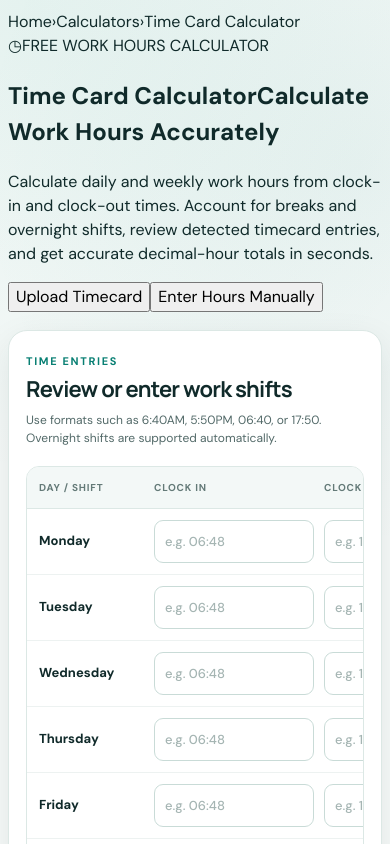
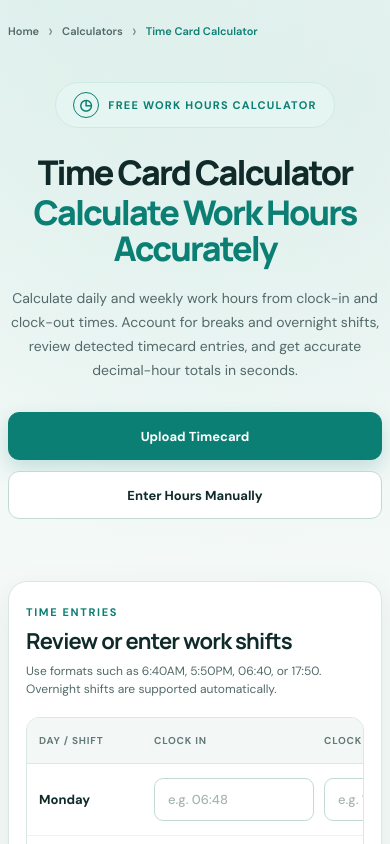
Before and after one commit to SyedAbdulSami2/timecard-calculator, a Next.js app in the folder frontend/: page / in a window 390 px wide. Shown: the top 844 px of the page. Built offline with nearby package versions, Linux system fonts and the light colour scheme.

Commit message:
Refresh timecard calculator with professional green UI

```diff
--- a/frontend/app/globals.css
+++ b/frontend/app/globals.css
@@ -1,38 +1,38 @@
 @import url('https://fonts.googleapis.com/css2?family=DM+Sans:wght@400;500;600;700&family=Manrope:wght@600;700;800&display=swap');
 
 :root {
-  --bg: #f6f9f8;
+  --bg: #f5faf8;
   --surface: #ffffff;
-  --surface-soft: #f0f7f5;
-  --border: #dce8e5;
-  --border-strong: #c9dbd7;
+  --surface-soft: #f0f8f5;
+  --border: #d9e8e3;
+  --border-strong: #c5d9d3;
 
   --text: #102a2a;
   --text-soft: #526968;
   --text-muted: #7a8d8b;
 
-  --primary: #087f73;
-  --primary-dark: #05645b;
-  --primary-light: #e4f5f1;
+  --primary: #0b7f73;
+  --primary-dark: #06675e;
+  --primary-light: #e5f5f1;
 
   --accent: #16a085;
-  --accent-light: #e9f8f4;
+  --accent-light: #eaf8f4;
 
-  --navy: #102f3f;
-  --navy-light: #183f52;
+  --navy: #123843;
+  --navy-light: #1a4a56;
 
-  --success: #17875f;
+  --success: #16835f;
   --success-bg: #eaf8f2;
 
-  --warning: #a86d12;
-  --warning-bg: #fff8e8;
+  --warning: #9a6818;
+  --warning-bg: #fff8e9;
 
   --danger: #b94b4b;
   --danger-bg: #fff1f1;
 
-  --shadow-sm: 0 4px 16px rgba(16, 42, 42, 0.06);
-  --shadow-md: 0 12px 35px rgba(16, 42, 42, 0.09);
-  --shadow-lg: 0 20px 55px rgba(16, 42, 42, 0.12);
+  --shadow-sm: 0 4px 18px rgba(16, 42, 42, 0.06);
+  --shadow-md: 0 12px 34px rgba(16, 42, 42, 0.08);
+  --shadow-lg: 0 22px 55px rgba(16, 42, 42, 0.12);
 
   --radius-sm: 10px;
   --radius-md: 16px;
@@ -55,25 +55,29 @@ html {
 body {
   margin: 0;
   padding: 0;
+
   background:
     radial-gradient(
       circle at 8% 0%,
       rgba(22, 160, 133, 0.08),
+      transparent 30%
+    ),
+    radial-gradient(
+      circle at 95% 5%,
+      rgba(11, 127, 115, 0.06),
       transparent 28%
     ),
-    radial-gradient(
-      circle at 92% 10%,
-      rgba(8, 127, 115, 0.06),
-      transparent 25%
-    ),
     var(--bg);
+
   color: var(--text);
+
   font-family:
     "DM Sans",
     -apple-system,
     BlinkMacSystemFont,
     "Segoe UI",
     sans-serif;
+
   line-height: 1.5;
   -webkit-font-smoothing: antialiased;
 }
@@ -108,222 +112,117 @@ button:disabled {
 }
 
 /* -------------------------------------------------------
-   TOP BAR
+   PROFESSIONAL HERO
 ------------------------------------------------------- */
 
-.topBar {
-  width: 100%;
-  min-height: 72px;
+.calculatorHero {
+  padding: 18px 0 70px;
+}
 
+.breadcrumb {
   display: flex;
   align-items: center;
-  justify-content: space-between;
+  gap: 14px;
 
-  margin-bottom: 28px;
-  padding: 0 4px;
+  margin-bottom: 64px;
+
+  color: var(--text-soft);
+
+  font-size: 13px;
+  font-weight: 600;
 }
 
-.brandBlock {
-  display: flex;
-  align-items: center;
-  gap: 13px;
+.breadcrumbArrow {
+  color: var(--text-muted);
+  font-size: 23px;
+  font-weight: 400;
+  line-height: 1;
 }
 
-.brandIcon {
-  width: 46px;
-  height: 46px;
+.breadcrumbActive {
+  color: var(--primary);
+}
 
-  display: flex;
+.heroCenter {
+  max-width: 980px;
+  margin: 0 auto;
+  text-align: center;
+}
+
+.heroBadge {
+  display: inline-flex;
+  align-items: center;
+  gap: 9px;
+
+  padding: 9px 17px;
+
+  border: 1px solid #cfe9e3;
+  border-radius: 999px;
+
+  background: var(--primary-light);
+
+  color: var(--primary);
+
+  font-size: 11px;
+  font-weight: 800;
+  letter-spacing: 0.11em;
+}
+
+.heroBadgeIcon {
+  display: inline-flex;
   align-items: center;
   justify-content: center;
 
-  border-radius: 13px;
+  width: 26px;
+  height: 26px;
 
-  background:
-    linear-gradient(
-      135deg,
-      var(--primary),
-      var(--accent)
-    );
+  border: 1.5px solid var(--primary);
+  border-radius: 50%;
 
-  color: white;
-
-  font-family: "Manrope", sans-serif;
-  font-size: 17px;
-  font-weight: 800;
-
-  box-shadow:
-    0 7px 18px rgba(8, 127, 115, 0.22);
+  font-size: 15px;
 }
 
-.brandTitle {
+.calculatorHeroTitle {
+  margin: 27px 0 20px;
+
   color: var(--text);
 
   font-family: "Manrope", sans-serif;
-  font-size: 17px;
+  font-size: clamp(42px, 6vw, 68px);
   font-weight: 800;
 
-  letter-spacing: -0.02em;
+  line-height: 1.04;
+  letter-spacing: -0.055em;
 }
 
-.brandSubtitle {
-  margin-top: 1px;
-
-  color: var(--text-muted);
-
-  font-size: 12px;
-  font-weight: 500;
+.calculatorHeroTitle span {
+  display: block;
+  margin-top: 5px;
+  color: var(--primary);
 }
 
-.privacyBadge {
-  padding: 9px 15px;
-
-  border: 1px solid var(--border);
-  border-radius: 999px;
-
-  background: rgba(255, 255, 255, 0.8);
+.calculatorHeroText {
+  max-width: 790px;
+  margin: 0 auto;
 
   color: var(--text-soft);
 
-  font-size: 12px;
-  font-weight: 600;
-
-  box-shadow: var(--shadow-sm);
+  font-size: 17px;
+  line-height: 1.72;
 }
 
-/* -------------------------------------------------------
-   HERO
-------------------------------------------------------- */
-
-.heroCard {
-  position: relative;
-  overflow: hidden;
-
-  min-height: 330px;
-
+.calculatorHeroActions {
   display: flex;
-  align-items: center;
-  justify-content: space-between;
-
-  gap: 50px;
-
-  padding: 58px 58px;
-
-  border-radius: var(--radius-xl);
-
-  background:
-    linear-gradient(
-      135deg,
-      #0b625d 0%,
-      #087f73 45%,
-      #16a085 100%
-    );
-
-  color: white;
-
-  box-shadow:
-    0 22px 55px rgba(8, 127, 115, 0.22);
-}
-
-.heroCard::before {
-  content: "";
-  position: absolute;
-
-  width: 420px;
-  height: 420px;
-
-  right: -180px;
-  top: -180px;
-
-  border: 1px solid rgba(255, 255, 255, 0.12);
-  border-radius: 50%;
-
-  box-shadow:
-    0 0 0 70px rgba(255, 255, 255, 0.025),
-    0 0 0 140px rgba(255, 255, 255, 0.02);
-
-  pointer-events: none;
-}
-
-.heroCard::after {
-  content: "";
-
-  position: absolute;
-
-  width: 260px;
-  height: 260px;
-
-  left: -170px;
-  bottom: -190px;
-
-  border-radius: 50%;
-
-  background: rgba(255, 255, 255, 0.05);
-
-  pointer-events: none;
-}
-
-.heroContent {
-  position: relative;
-  z-index: 2;
-
-  max-width: 710px;
-}
-
-.eyebrow {
-  display: inline-flex;
-  align-items: center;
-
-  margin-bottom: 14px;
-
-  color: rgba(255, 255, 255, 0.78);
-
-  font-size: 12px;
-  font-weight: 800;
-
-  letter-spacing: 0.16em;
-}
-
-.heroContent h1 {
-  margin: 0;
-
-  color: white;
-
-  font-family: "Manrope", sans-serif;
-  font-size: clamp(42px, 5vw, 67px);
-  line-height: 0.98;
-  letter-spacing: -0.055em;
-  font-weight: 800;
-}
-
-.heroContent p {
-  max-width: 630px;
-
-  margin: 22px 0 0;
-
-  color: rgba(255, 255, 255, 0.82);
-
-  font-size: 16px;
-  line-height: 1.7;
-}
-
-.heroActions {
-  display: flex;
-  align-items: center;
+  justify-content: center;
   gap: 11px;
 
   margin-top: 30px;
 }
 
-.primaryButton,
-.secondaryButton {
-  min-height: 46px;
-
-  display: inline-flex;
-  align-items: center;
-  justify-content: center;
-
-  padding: 0 20px;
+.heroPrimaryButton,
+.heroSecondaryButton {
+  min-height: 48px;
+  padding: 0 22px;
 
   border-radius: 11px;
 
@@ -337,88 +236,37 @@ button:disabled {
     border-color 0.18s ease;
 }
 
-.primaryButton {
-  border: 1px solid transparent;
+.heroPrimaryButton {
+  border: 1px solid var(--primary);
+  background: var(--primary);
+  color: white;
+
+  box-shadow:
+    0 8px 20px rgba(8, 127, 115, 0.2);
+}
+
+.heroPrimaryButton:hover:not(:disabled) {
+  transform: translateY(-2px);
+
+  background: var(--primary-dark);
+
+  box-shadow:
+    0 12px 26px rgba(8, 127, 115, 0.24);
+}
+
+.heroSecondaryButton {
+  border: 1px solid var(--border-strong);
 
   background: white;
-  color: var(--primary-dark);
-
-  box-shadow:
-    0 7px 20px rgba(0, 0, 0, 0.12);
+  color: var(--text);
 }
 
-.primaryButton:hover:not(:disabled) {
+.heroSecondaryButton:hover:not(:disabled) {
   transform: translateY(-2px);
 
-  box-shadow:
-    0 11px 25px rgba(0, 0, 0, 0.16);
-}
-
-.secondaryButton {
-  border: 1px solid rgba(255, 255, 255, 0.35);
-
-  background: rgba(255, 255, 255, 0.08);
-
-  color: white;
-}
-
-.secondaryButton:hover:not(:disabled) {
-  transform: translateY(-2px);
-
-  background: rgba(255, 255, 255, 0.15);
-
-  border-color: rgba(255, 255, 255, 0.55);
-}
-
-.heroStat {
-  position: relative;
-  z-index: 2;
-
-  flex: 0 0 255px;
-
-  padding: 25px 24px;
-
-  border: 1px solid rgba(255, 255, 255, 0.22);
-  border-radius: 18px;
-
-  background: rgba(255, 255, 255, 0.09);
-
-  backdrop-filter: blur(12px);
-  -webkit-backdrop-filter: blur(12px);
-}
-
-.heroStat span {
-  display: block;
-
-  margin-bottom: 7px;
-
-  color: rgba(255, 255, 255, 0.68);
-
-  font-size: 11px;
-  font-weight: 700;
-
-  text-transform: uppercase;
-  letter-spacing: 0.08em;
-}
-
-.heroStat strong {
-  display: block;
-
-  color: white;
-
-  font-family: "Manrope", sans-serif;
-  font-size: 18px;
-  line-height: 1.25;
-}
-
-.heroStat small {
-  display: block;
-
-  margin-top: 7px;
-
-  color: rgba(255, 255, 255, 0.7);
-
-  font-size: 12px;
+  border-color: var(--primary);
+  background: var(--primary-light);
+  color: var(--primary-dark);
 }
 
 /* -------------------------------------------------------
@@ -432,7 +280,6 @@ button:disabled {
   background: var(--surface);
 
   border: 1px solid var(--border);
-
   border-radius: var(--radius-lg);
 
   box-shadow: var(--shadow-md);
@@ -506,7 +353,7 @@ button:disabled {
 }
 
 /* -------------------------------------------------------
-   DESKTOP TABLE
+   TABLE
 ------------------------------------------------------- */
 
 .desktopTable {
@@ -656,10 +503,6 @@ button:disabled {
   white-space: nowrap;
 }
 
-.hoursPreview small {
-  color: var(--text-muted);
-}
-
 /* -------------------------------------------------------
    FORM ACTIONS
 ------------------------------------------------------- */
@@ -673,8 +516,18 @@ button:disabled {
 }
 
 .formActions .primaryButton {
+  min-height: 46px;
+
+  padding: 0 20px;
+
+  border: 1px solid var(--primary);
+  border-radius: 11px;
+
   background: var(--primary);
   color: white;
+
+  font-size: 13px;
+  font-weight: 700;
 
   box-shadow:
     0 7px 18px rgba(8, 127, 115, 0.18);
@@ -685,11 +538,19 @@ button:disabled {
 }
 
 .formActions .secondaryButton {
+  min-height: 46px;
+
+  padding: 0 20px;
+
   border: 1px solid var(--border-strong);
+  border-radius: 11px;
 
   background: white;
 
   color: var(--text-soft);
+
+  font-size: 13px;
+  font-weight: 700;
 }
 
 .formActions .secondaryButton:hover:not(:disabled) {
@@ -723,13 +584,13 @@ button:disabled {
 
   padding: 18px 20px;
 
-  border: 1px solid #cce7df;
+  border: 1px solid #cce6df;
   border-radius: 16px;
 
   background:
     linear-gradient(
       135deg,
-      #effaf7,
+      #f0faf7,
       #e5f6f1
     );
 }
@@ -837,7 +698,6 @@ button:disabled {
 .resultHours {
   display: flex;
   flex-direction: column;
-
   align-items: flex-start;
 }
 
@@ -872,7 +732,12 @@ button:disabled {
 
   border-radius: 15px;
 
-  background: var(--navy);
+  background:
+    linear-gradient(
+      135deg,
+      #123843,
+      #174852
+    );
 
   color: white;
 }
@@ -901,18 +766,26 @@ button:disabled {
 }
 
 .resultFooter .primaryButton {
-  flex-shrink: 0;
+  min-height: 46px;
+
+  padding: 0 20px;
+
+  border: 1px solid transparent;
+  border-radius: 11px;
 
   background: var(--accent);
 
   color: white;
+
+  font-size: 13px;
+  font-weight: 700;
 
   box-shadow:
     0 6px 18px rgba(22, 160, 133, 0.22);
 }
 
 .resultFooter .primaryButton:hover:not(:disabled) {
-  background: #1ab092;
+  background: #138d76;
 }
 
 /* -------------------------------------------------------
@@ -931,13 +804,13 @@ button:disabled {
 }
 
 .infoCard {
-  min-height: 165px;
+  min-height: 175px;
 
-  padding: 24px;
+  padding: 28px;
 
   border: 1px solid var(--border);
 
-  border-radius: 17px;
+  border-radius: 18px;
 
   background: white;
 
@@ -962,18 +835,18 @@ button:disabled {
   align-items: center;
   justify-content: center;
 
-  width: 31px;
-  height: 25px;
+  min-width: 54px;
+  height: 44px;
 
-  margin-bottom: 15px;
+  margin-bottom: 16px;
 
-  border-radius: 7px;
+  border-radius: 12px;
 
   background: var(--primary-light);
 
   color: var(--primary);
 
-  font-size: 10px;
+  font-size: 25px;
   font-weight: 800;
 }
 
@@ -1019,7 +892,6 @@ button:disabled {
 input[type="number"]::-webkit-inner-spin-button,
 input[type="number"]::-webkit-outer-spin-button {
   margin: 0;
-
   -webkit-appearance: none;
 }
 
@@ -1029,7 +901,7 @@ input[type="number"] {
 }
 
 /* -------------------------------------------------------
-   FOCUS ACCESSIBILITY
+   ACCESSIBILITY
 ------------------------------------------------------- */
 
 button:focus-visible,
@@ -1039,30 +911,17 @@ input:focus-visible {
 }
 
 /* -------------------------------------------------------
-   RESPONSIVE - TABLET
+   TABLET
 ------------------------------------------------------- */
 
 @media (max-width: 900px) {
   .calculatorPage {
     width: min(100% - 28px, 760px);
-
     padding-top: 16px;
   }
 
-  .heroCard {
-    min-height: auto;
-
-    padding: 42px 34px;
-
-    gap: 28px;
-  }
-
-  .heroContent h1 {
-    font-size: 48px;
-  }
-
-  .heroStat {
-    flex-basis: 215px;
+  .calculatorHeroTitle {
+    font-size: 52px;
   }
 
   .mainCard,
@@ -1083,104 +942,51 @@ input:focus-visible {
 
     padding: 0 12px;
   }
-
-  .timeInput {
-    padding-left: 10px;
-    padding-right: 10px;
-  }
 }
 
 /* -------------------------------------------------------
-   RESPONSIVE - MOBILE
+   MOBILE
 ------------------------------------------------------- */
 
 @media (max-width: 680px) {
   .calculatorPage {
     width: calc(100% - 20px);
-
     padding: 10px 0 35px;
   }
 
-  .topBar {
-    min-height: 60px;
-
-    margin-bottom: 18px;
+  .calculatorHero {
+    padding: 12px 0 44px;
   }
 
-  .brandIcon {
-    width: 40px;
-    height: 40px;
+  .breadcrumb {
+    gap: 9px;
+    margin-bottom: 42px;
+    font-size: 11px;
+  }
 
-    border-radius: 11px;
+  .breadcrumbArrow {
+    font-size: 18px;
+  }
 
+  .calculatorHeroTitle {
+    font-size: 39px;
+  }
+
+  .calculatorHeroText {
     font-size: 14px;
   }
 
-  .brandTitle {
-    font-size: 15px;
-  }
+  .calculatorHeroActions {
+    display: grid;
+    grid-template-columns: 1fr;
 
-  .brandSubtitle {
-    font-size: 10px;
-  }
-
-  .privacyBadge {
-    padding: 7px 10px;
-
-    font-size: 9px;
-  }
-
-  /* HERO */
-
-  .heroCard {
-    display: block;
-
-    padding: 34px 24px;
-
-    border-radius: 22px;
-  }
-
-  .heroContent h1 {
-    font-size: 40px;
-
-    line-height: 1.02;
-  }
-
-  .heroContent p {
-    margin-top: 17px;
-
-    font-size: 13px;
-    line-height: 1.65;
-  }
-
-  .heroActions {
-    display: grid;
-
-    grid-template-columns: 1fr 1fr;
-
-    gap: 9px;
-
-    margin-top: 23px;
-  }
-
-  .heroActions .primaryButton,
-  .heroActions .secondaryButton {
     width: 100%;
   }
 
-  .heroStat {
+  .heroPrimaryButton,
+  .heroSecondaryButton {
     width: 100%;
-
-    margin-top: 20px;
-
-    padding: 18px;
   }
-
-  .heroStat strong {
-    font-size: 16px;
-  }
-
-  /* MAIN CARD */
 
   .mainCard,
   .resultCard {
@@ -1204,11 +1010,8 @@ input:focus-visible {
     font-size: 12px;
   }
 
-  /* TABLE */
-
   .desktopTable {
     overflow-x: auto;
-
     border-radius: 13px;
   }
 
@@ -1224,16 +1027,6 @@ input:focus-visible {
       80px;
   }
 
-  .tableHeader {
-    min-height: 42px;
-  }
-
-  .timeRow {
-    min-height: 66px;
-  }
-
-  /* ACTIONS */
-
   .formActions {
     display: grid;
 
@@ -1246,13 +1039,9 @@ input:focus-visible {
     width: 100%;
   }
 
-  /* RESULTS */
-
   .resultHeader {
     align-items: stretch;
-
     flex-direction: column;
-
     gap: 16px;
   }
 
@@ -1277,17 +1066,13 @@ input:focus-visible {
 
   .resultFooter {
     align-items: stretch;
-
     flex-direction: column;
-
     gap: 15px;
   }
 
   .resultFooter .primaryButton {
     width: 100%;
   }
-
-  /* INFO */
 
   .infoGrid {
     grid-template-columns: 1fr;
@@ -1299,7 +1084,6 @@ input:focus-visible {
 
   .infoCard {
     min-height: auto;
-
     padding: 20px;
   }
 }
@@ -1313,24 +1097,8 @@ input:focus-visible {
     width: calc(100% - 16px);
   }
 
-  .topBar {
-    padding: 0 2px;
-  }
-
-  .privacyBadge {
-    display: none;
-  }
-
-  .heroCard {
-    padding: 30px 20px;
-  }
-
-  .heroContent h1 {
+  .calculatorHeroTitle {
     font-size: 34px;
-  }
-
-  .heroActions {
-    grid-template-columns: 1fr;
   }
 
   .mainCard,
@@ -1348,7 +1116,7 @@ input:focus-visible {
 }
 
 /* -------------------------------------------------------
-   PRINT SUMMARY
+   PRINT
 ------------------------------------------------------- */
 
 @media print {
@@ -1360,12 +1128,10 @@ input:focus-visible {
     width: 100%;
 
     margin: 0;
-
     padding: 0;
   }
 
-  .topBar,
-  .heroCard,
+  .calculatorHero,
   .mainCard,
   .infoGrid,
   .siteFooter {
@@ -1376,11 +1142,9 @@ input:focus-visible {
     display: block !important;
 
     margin: 0;
-
     padding: 0;
 
     border: 0;
-
     border-radius: 0;
 
     box-shadow: none;
@@ -1413,7 +1177,6 @@ input:focus-visible {
 
   .weeklyTotalHero {
     background: white;
-
     border-color: #ccc;
   }
 
```
